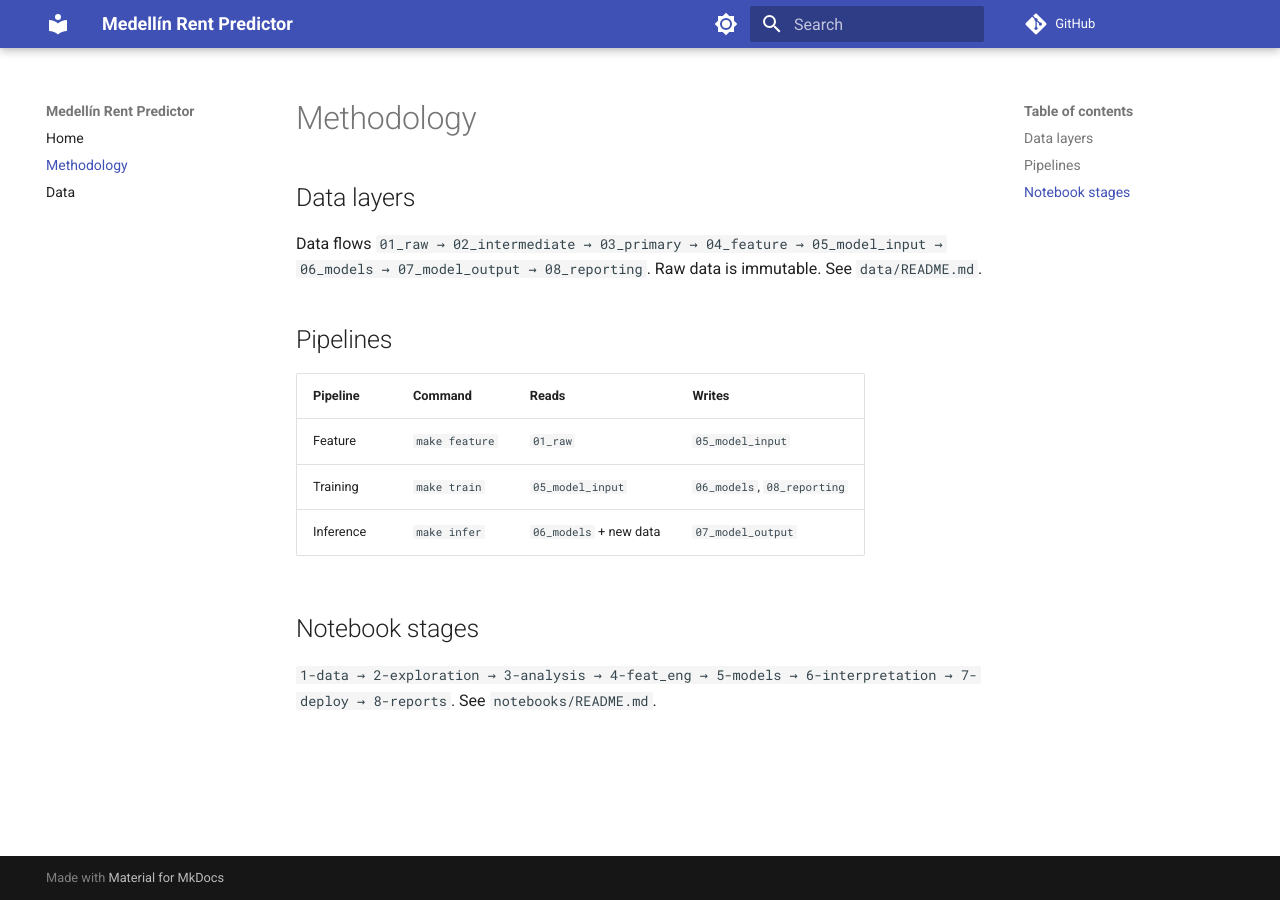
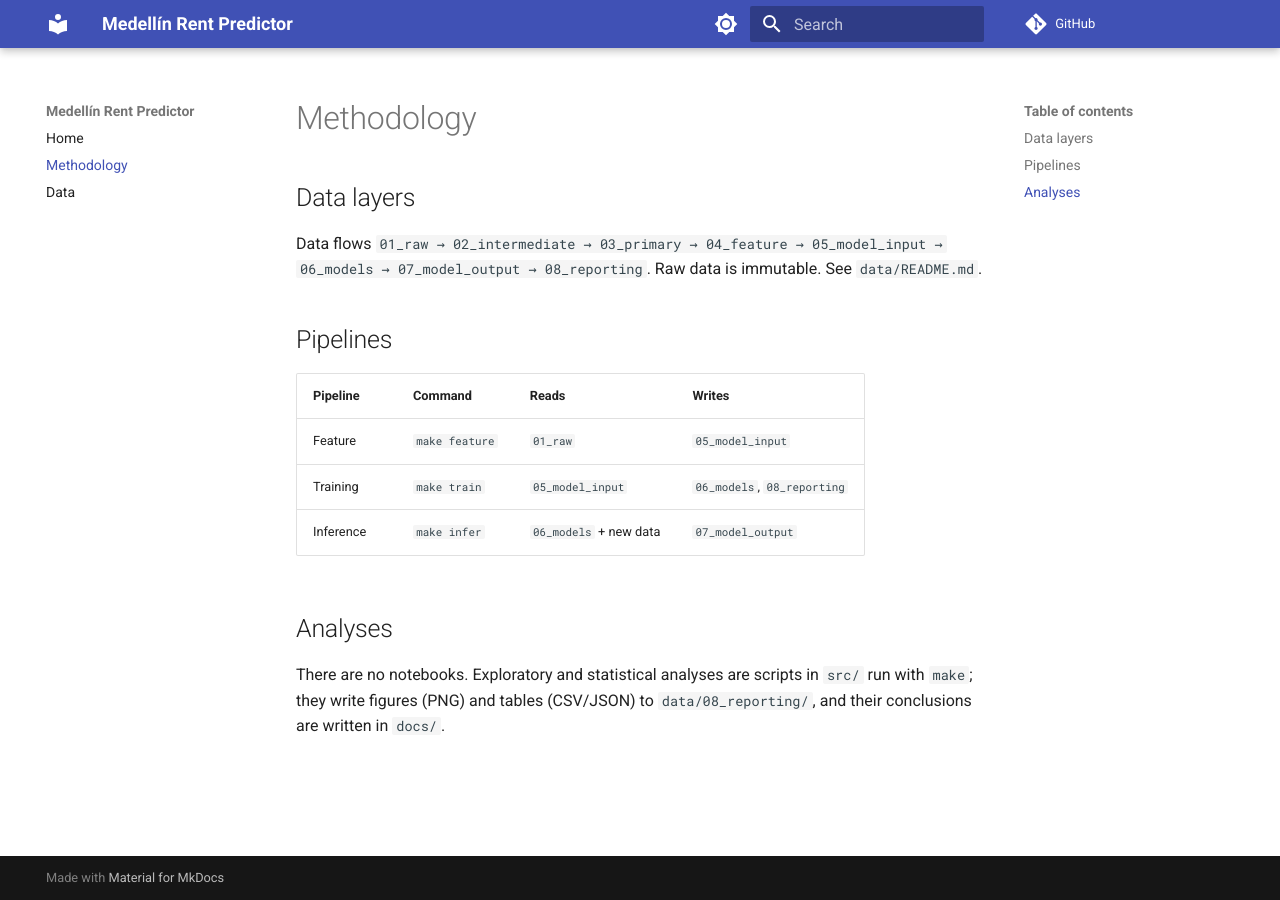
Before and after one commit to RafaGM1108/medellin-rent-predictor, an MkDocs documentation site: the page built from docs/methodology.md, in a window 1280 px wide. Built offline with MkDocs 1.6.1 and Material for MkDocs 9.7.7, drawn with Linux system fonts in a browser that asks for light colours; comment, search, counter and statistics services are not loaded.

Commit message:
docs: no notebooks; analyses are reproducible scripts run with make
Refs #61

```diff
--- a/docs/methodology.md
+++ b/docs/methodology.md
@@ -13,7 +13,8 @@ Data flows `01_raw → 02_intermediate → 03_primary → 04_feature → 05_mode
 | Training | `make train` | `05_model_input` | `06_models`, `08_reporting` |
 | Inference | `make infer` | `06_models` + new data | `07_model_output` |
 
-## Notebook stages
+## Analyses
 
-`1-data → 2-exploration → 3-analysis → 4-feat_eng → 5-models → 6-interpretation →
-7-deploy → 8-reports`. See `notebooks/README.md`.
+There are no notebooks. Exploratory and statistical analyses are scripts in `src/` run with
+`make`; they write figures (PNG) and tables (CSV/JSON) to `data/08_reporting/`, and their
+conclusions are written in `docs/`.
```
Also changed, not shown: CHANGELOG.md (+4 -0 lines), CLAUDE.md (+2 -2 lines), README.md (+5 -3 lines).
